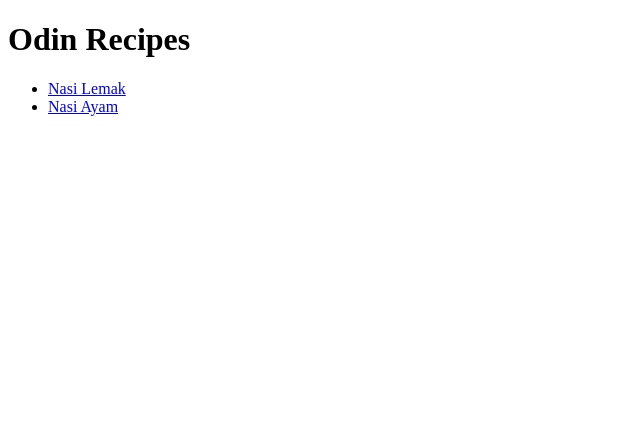
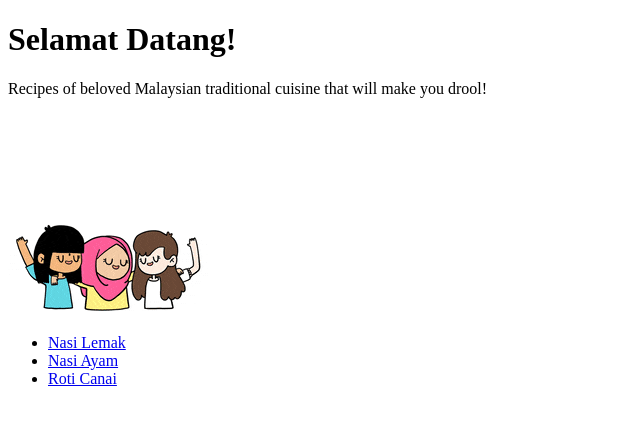
Before and after one commit to abdulkhaliqmokhtar/project_html_css, a plain HTML site: page odin_recipe/index.html in a window 1280 px wide. Shown: the whole page, without its empty margins (0-640 px from the left). Drawn offline with Linux system fonts and the light colour scheme.

Commit message:
Add third recipe link (roti canai)

```diff
--- a/odin_recipe/index.html
+++ b/odin_recipe/index.html
@@ -5,12 +5,18 @@
     <title>Malaysian Traditional Food Recipe</title>
   </head>
 
-  <body>
-    <h1>Odin Recipes</h1>
+  <body {margin:0 auto;}>
+    <h1>Selamat Datang!</h1>
+    <p>
+      Recipes of beloved Malaysian traditional cuisine that will make you drool!
+    </p>
+
+    <img src="./recipes/image/malaysia.gif" />
 
     <ul>
       <li><a href="./recipes/nasi_lemak.html">Nasi Lemak</a></li>
       <li><a href="./recipes/nasi_ayam.html">Nasi Ayam</a></li>
+      <li><a href="./recipes/roti_canai.html">Roti Canai</a></li>
     </ul>
   </body>
 </html>
```
